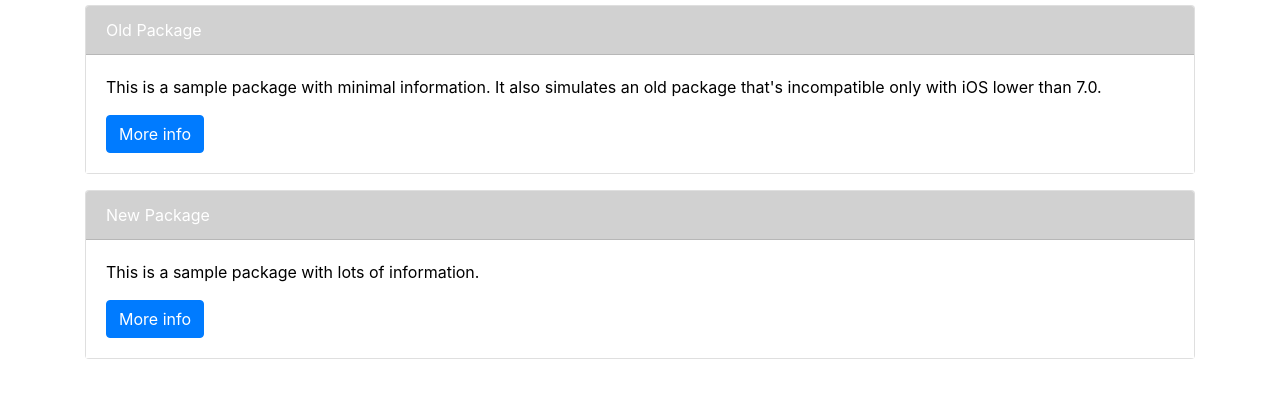
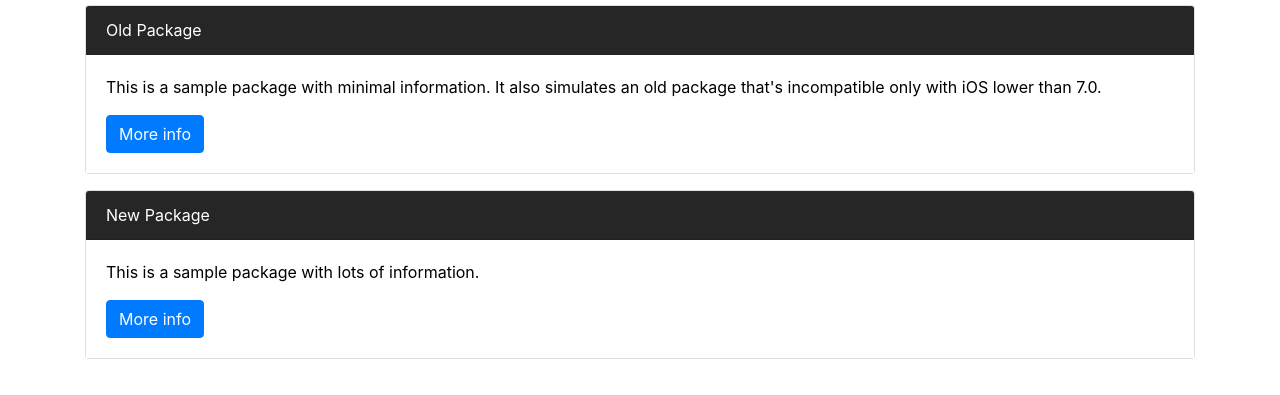
Before and after one commit to zhiir/zhiir.github.io, a plain HTML site: page index.html in a window 1280 px wide. Shown: the part 247-642 px from the top of the page. Drawn offline with nearby package versions, Linux system fonts and the dark colour scheme.

Commit message:
Update style.css

```diff
--- a/depictions/style.css
+++ b/depictions/style.css
@@ -46,7 +46,7 @@ html.can-touch .link-item:active{ /* disable hover effect when input is touch */
     }
 
     .card-header {
-        background-color: #d1d1d1;
+        background-color: #262626;
     }
     .card-body {
         background-color: #ffffff;
```
